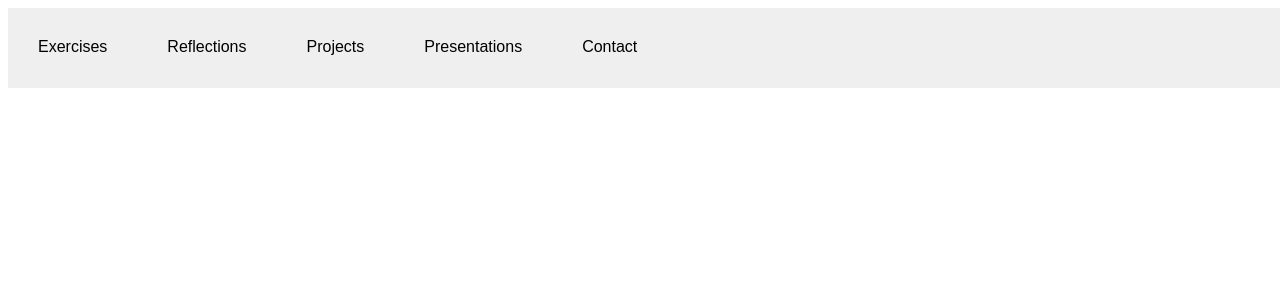
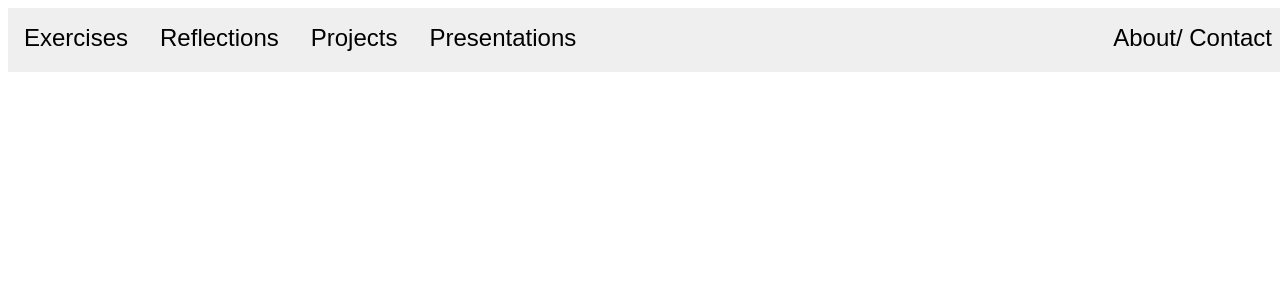
Before and after one commit to Doumeki21/CART351, a PHP site: page / in a window 1280 px wide. Shown: the top 300 px of the page. Run offline with PHP 8.4, Linux system fonts and the light colour scheme.

Commit message:
added readme file, completed decent navbar

```diff
--- a/personal-site/css/style.css
+++ b/personal-site/css/style.css
@@ -1,5 +1,6 @@
 :root {
   font-size: 16px;
+  font-family: sans-serif;
 }
 
 body::-webkit-scrollbar {
@@ -7,26 +8,42 @@ body::-webkit-scrollbar {
 }
 
 body::-webkit-scrollbar-track {
-background-color: #000000;
+  background-color: #000000;
 }
 
+/* HORIZONTAL NAVBAR */
+/* w3schools nav bar */
 #navbar {
   position: fixed;
   width: 100%;
-  min-height: 5rem;
+  min-height: 4rem;
   background-color: #efefef;
-  list-style: none;
+}
+
+#navbar ul {
+  /* float: left; */
+  list-style-type: none;
+  margin: 0;
+  padding: 0;
+  overflow: hidden;
 }
 
 #navbar li {
   float: left;
+  display: inline;
+}
+#navbar li:last-child {
+  float: right;
+}
+
+li a {
   display: block;
   text-align: center;
-  padding: 30px;
-  /* font-size: 60px; */
-  font-family: sans-serif;
+  text-decoration: none;
+  padding: 1rem 1rem;
+  color: black;
+  font-size: 1.5rem;
 }
-
-#navbar li:last-child {
-text-align: right;
+li a:hover {
+  background-color: #e8dbd8;
 }
--- a/personal-site/index.html
+++ b/personal-site/index.html
@@ -9,11 +9,13 @@
   </head>
   <body>
     <nav id="navbar">
-      <li>Exercises</li>
-      <li>Reflections</li>
-      <li>Projects</li>
-      <li>Presentations</li>
-      <li>Contact</li>
+      <ul>
+        <li><a href="#">Exercises</a></li>
+        <li><a href="#">Reflections</a></li>
+        <li><a href="#">Projects</a></li>
+        <li><a href="#">Presentations</a></li>
+        <li><a href="#">About/ Contact</a></li>
+      </ul>
     </nav>
 
   </body>
```
Also changed, not shown: personal-site/README.md (added).
